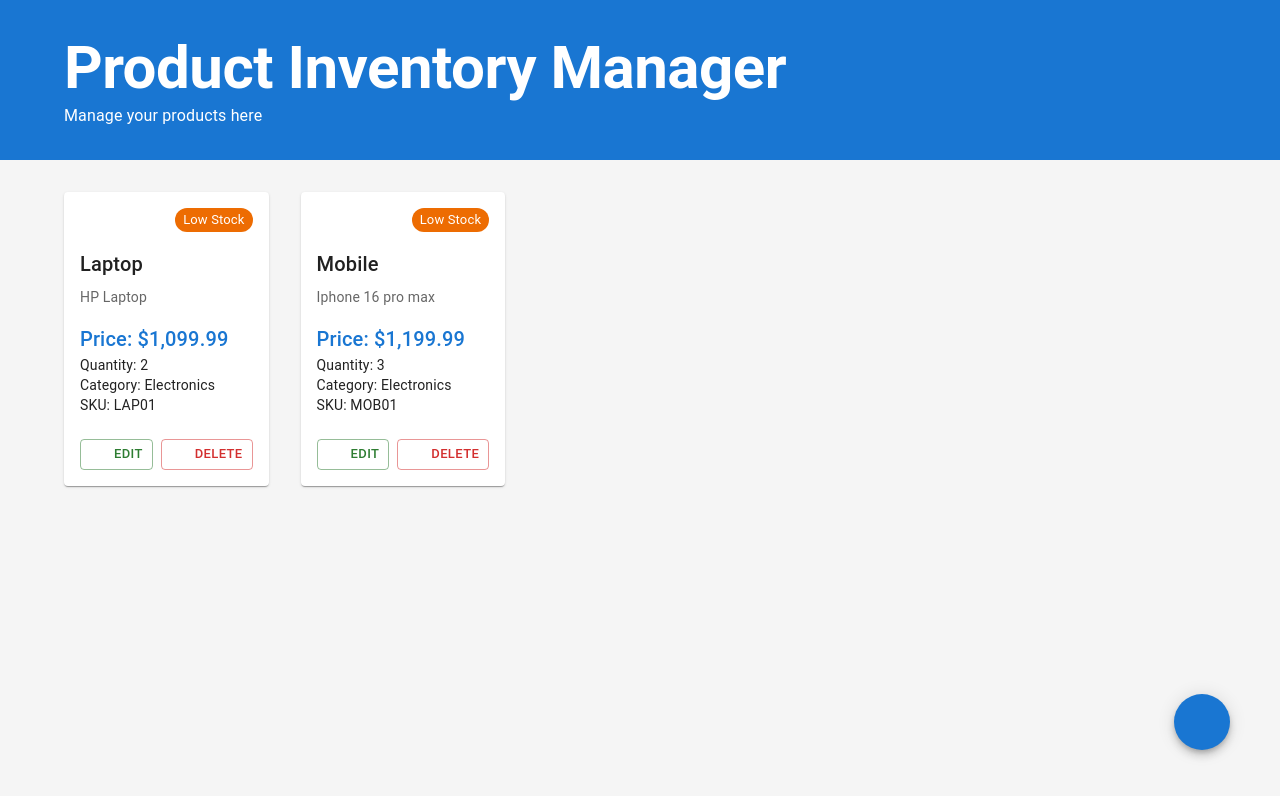
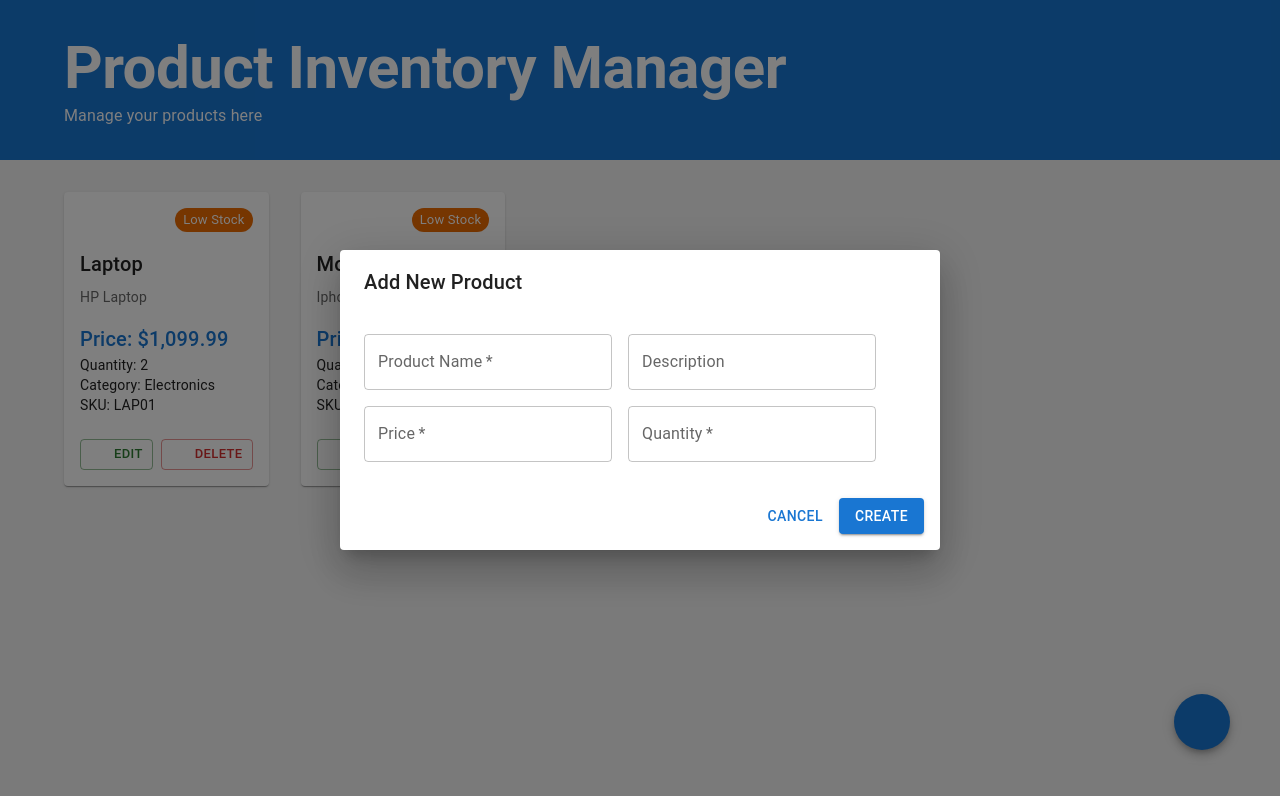
Before and after one commit to ManishKhatriChhetri/fullstack-product-inventory-AWS, a React (Create React App) app in the folder frontend-react/: page / in a window 1280 px wide. Both pictures are taken after a click on the button 1202 px from the left and 722 px from the top of the page. Shown: the top 796 px of the page. Built offline with nearby package versions, Linux system fonts and the light colour scheme; some icons are missing.

Commit message:
Create Basic Dialog

```diff
--- a/frontend-react/src/App.jsx
+++ b/frontend-react/src/App.jsx
@@ -1,6 +1,7 @@
 import React, { useState } from 'react';
 import { Box, Container, Grid, Typography, Fab } from '@mui/material';
 import ProductCard from './components/ProductCard.jsx'
+import ProductDialog from './components/ProductDialog.jsx'
 import AddIcon from '@mui/icons-material/Add';
 
 function App () {
@@ -27,6 +28,8 @@ function App () {
       }
     ]);
 
+  const [productDialog, setProductDialog] = useState(false);
+
   //Handler functions
   const handleEdit = (product) => {
     alert(`Editing: ${product.name} `);
@@ -40,7 +43,7 @@ function App () {
   }
 
   const handleAdd = () => {
-    alert("Add button is clicked");
+    setProductDialog(true);
   }
 
   return (
@@ -82,6 +85,12 @@ function App () {
           <AddIcon />
       </Fab>
 
+      {productDialog &&
+        <ProductDialog
+          open={productDialog}
+        />
+      }
+
     </Box>
   )
 }
--- a/frontend-react/src/components/ProductCard.jsx
+++ b/frontend-react/src/components/ProductCard.jsx
@@ -12,7 +12,7 @@ import InventoryIcon from '@mui/icons-material/Inventory';
 import EditIcon from '@mui/icons-material/Edit';
 import DeleteIcon from '@mui/icons-material/Delete';
 
-function ProductCard ({product, onEdit, onDelete}) {
+const ProductCard = ({product, onEdit, onDelete}) => {
 
     const formatPrice = (price) => {
         return new Intl.NumberFormat('en-US', {
--- /dev/null
+++ b/frontend-react/src/components/ProductDialog.jsx
@@ -0,0 +1,67 @@
+import React from "react";
+import {
+    Dialog,
+    DialogTitle,
+    DialogContent,
+    DialogActions,
+    Grid,
+    TextField,
+    Button
+
+} from '@mui/material'
+
+const ProductDialog = ({open}) => {
+    return (
+        <Dialog open={open} maxWidth="sm" fullWidth>
+            <DialogTitle>Add New Product</DialogTitle>
+            <form>
+                <DialogContent>
+                    <Grid container spacing={2}>
+                        <Grid item xs={12}>
+                            <TextField
+
+                                label="Product Name"
+                                name="name"
+                                variant="outlined"
+                                required
+                            />
+                        </Grid>
+
+                        <Grid item xs={12}>
+                            <TextField
+                                label="Description"
+                                name="description"
+                                variant="outlined"
+                            />
+                        </Grid>
+
+                        <Grid item xs={12} sm={6}>
+                            <TextField
+                                label="Price"
+                                name="price"
+                                variant="outlined"
+                                required
+                            />
+                        </Grid>
+
+                        <Grid item xs={12} sm={6}>
+                            <TextField
+                                label="Quantity"
+                                name="quantity"
+                                variant="outlined"
+                                required
+                            />
+                        </Grid>
+                    </Grid>
+                </DialogContent>
+                <DialogActions sx={{p: 2}}>
+                    <Button>Cancel</Button>
+                    <Button type="submit" variant="contained">Create</Button>
+                </DialogActions>
+            </form>
+        </Dialog>
+
+    );
+}
+
+export default ProductDialog;
```
